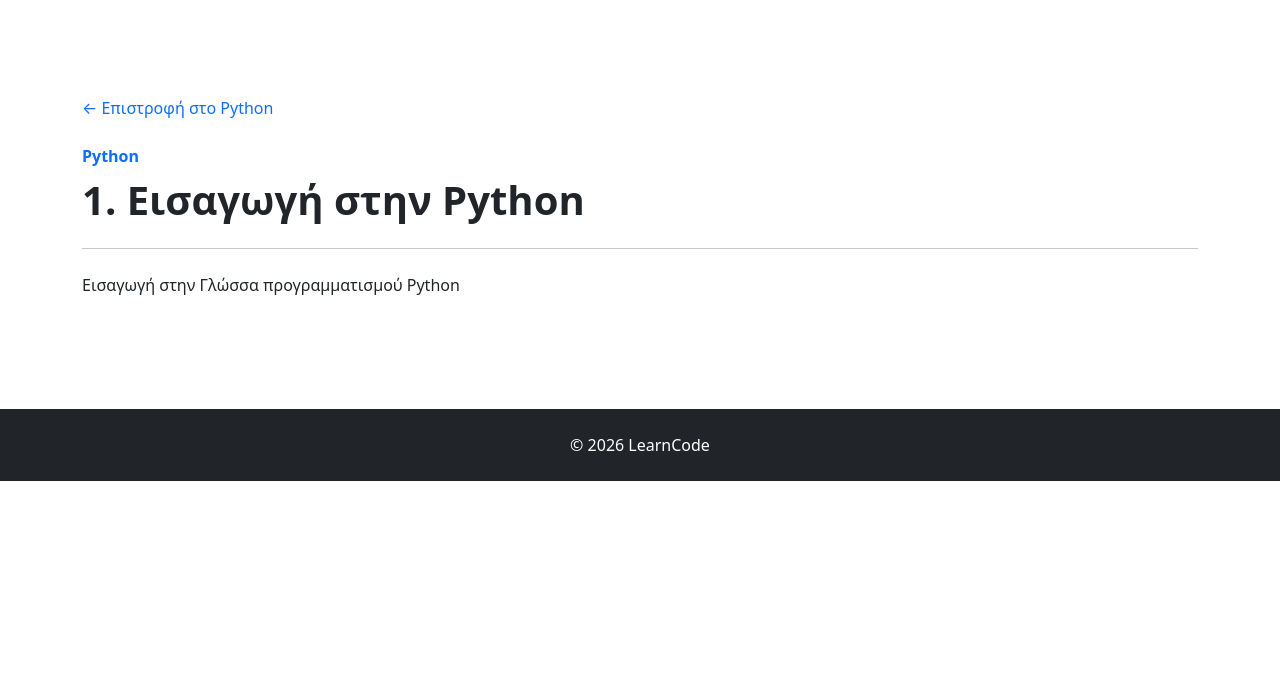
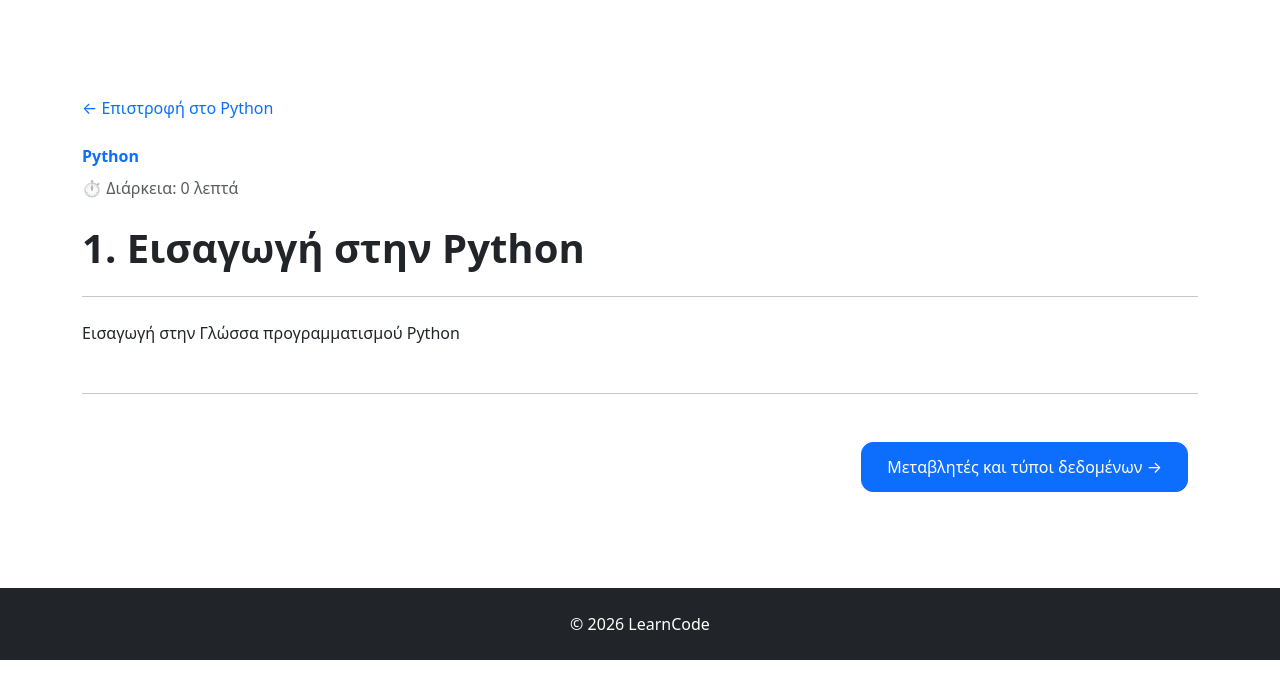
Before and after one commit to pismichos/LearnCode, a Django app: a page that uses courses/templates/courses/lesson_detail.html in a window 1280 px wide. Shown: the part 59-758 px from the top of the page. Run offline with Django 5.2, Linux system fonts and the light colour scheme; data comes from the database, SQL or seed files in the repository; both versions use the stored data as it was after the commit.

Commit message:
update lesson

```diff
--- a/courses/models.py
+++ b/courses/models.py
@@ -44,6 +44,14 @@ class Lesson(models.Model):
     content = models.TextField()
     order = models.PositiveIntegerField(default=1)
     published = models.BooleanField(default=False)
+    created_at = models.DateTimeField(auto_now_add=True)\
+
+    duration = models.PositiveIntegerField(
+    default=0,
+    help_text="Διάρκεια σε λεπτά"
+    )
+
+    published = models.BooleanField(default=False)
     created_at = models.DateTimeField(auto_now_add=True)
 
     class Meta:
--- a/courses/templates/courses/lesson_detail.html
+++ b/courses/templates/courses/lesson_detail.html
@@ -21,6 +21,10 @@
             {{ lesson.course.title }}
         </p>
 
+        <p class="text-muted mb-4">
+            ⏱️ Διάρκεια: {{ lesson.duration }} λεπτά
+        </p>
+
         <h1 class="fw-bold">
             {{ lesson.order }}. {{ lesson.title }}
         </h1>
@@ -31,6 +35,42 @@
             {{ lesson.content|linebreaks }}
         </div>
 
+        <hr class="my-5">
+
+        <div class="d-flex justify-content-between">
+
+            <div>
+
+                {% if previous_lesson %}
+
+                    <a
+                        href="{% url 'lesson_detail' lesson.course.slug previous_lesson.slug %}"
+                        class="btn btn-outline-secondary"
+                    >
+                        ← {{ previous_lesson.title }}
+                    </a>
+
+                {% endif %}
+
+            </div>
+
+            <div>
+
+                {% if next_lesson %}
+
+                    <a
+                        href="{% url 'lesson_detail' lesson.course.slug next_lesson.slug %}"
+                        class="btn btn-primary"
+                    >
+                        {{ next_lesson.title }} →
+                    </a>
+
+                {% endif %}
+
+            </div>
+
+        </div>
+
     </div>
 
 </section>
--- a/courses/views.py
+++ b/courses/views.py
@@ -34,6 +34,7 @@ def course_detail(request, slug):
     )
 
 def lesson_detail(request, course_slug, lesson_slug):
+
     lesson = get_object_or_404(
         Lesson,
         course__slug=course_slug,
@@ -42,8 +43,22 @@ def lesson_detail(request, course_slug, lesson_slug):
         course__published=True,
     )
 
+    previous_lesson = Lesson.objects.filter(
+        course=lesson.course,
+        published=True,
+        order__lt=lesson.order,
+    ).order_by("-order").first()
+
+    next_lesson = Lesson.objects.filter(
+        course=lesson.course,
+        published=True,
+        order__gt=lesson.order,
+    ).order_by("order").first()
+
     context = {
         "lesson": lesson,
+        "previous_lesson": previous_lesson,
+        "next_lesson": next_lesson,
     }
 
     return render(
```
Also changed, not shown: courses/migrations/0002_lesson_duration.py (added), db.sqlite3.
